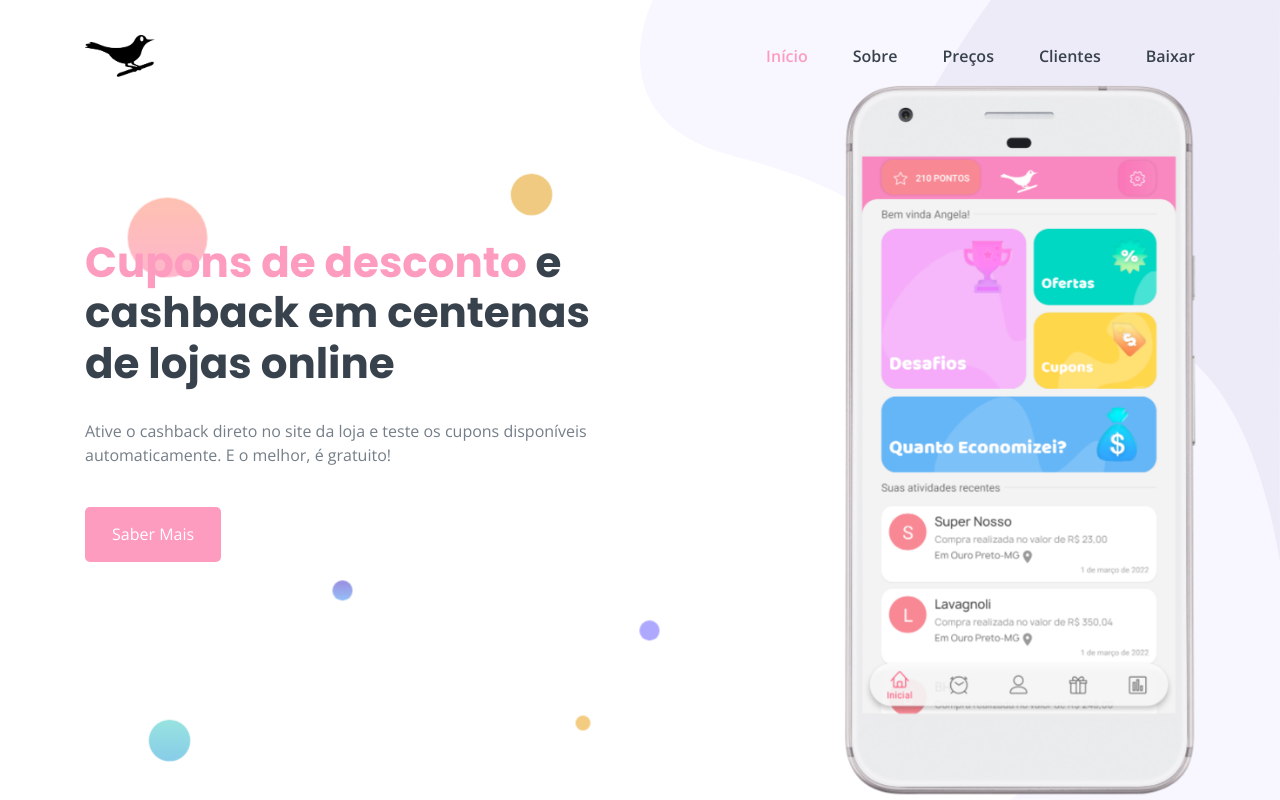
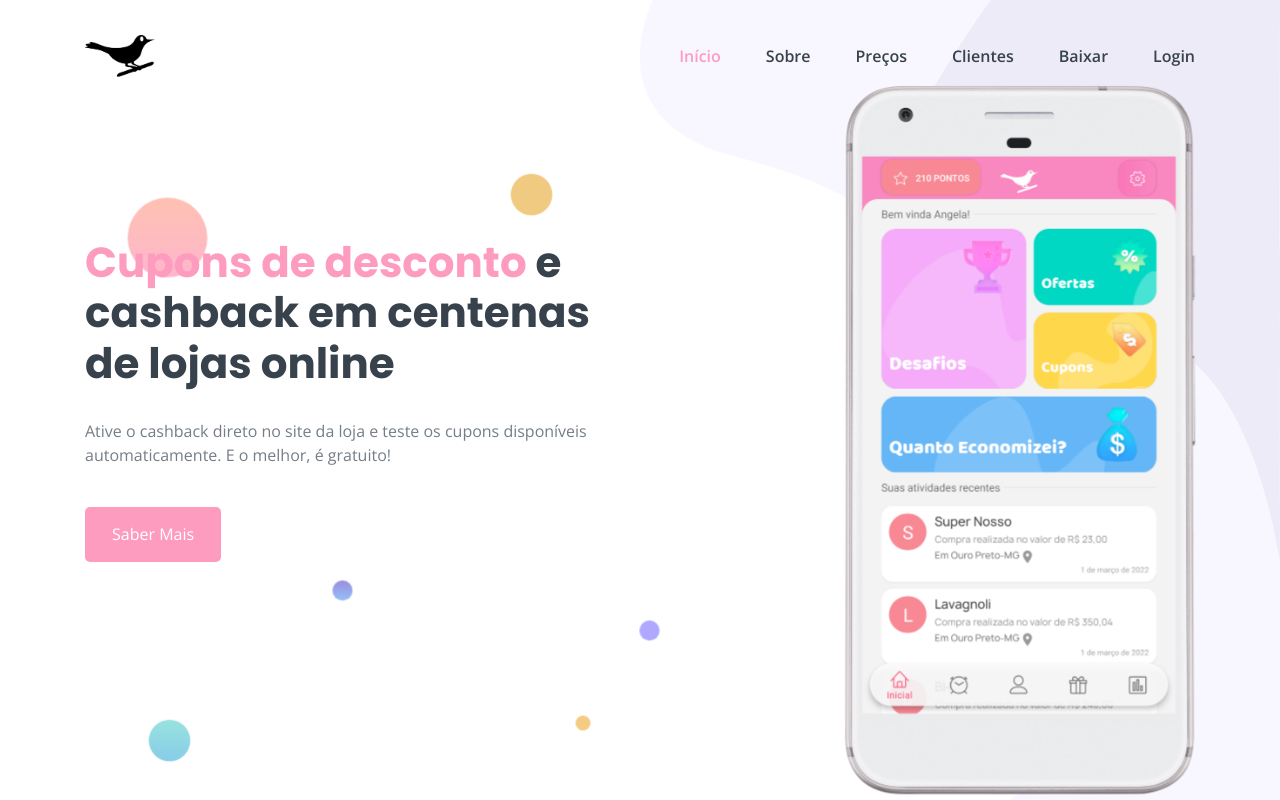
Before and after one commit to Gui027/Passarinho, a plain HTML site: page index.html in a window 1280 px wide. Shown: the top 800 px of the page. Drawn offline with nearby package versions, Linux system fonts and the light colour scheme.

Commit message:
botão de login

```diff
--- a/index.html
+++ b/index.html
@@ -91,6 +91,9 @@
                                     </li>
                                     <li class="nav-item">
                                         <a class="page-scroll" href="#download">Baixar</a>
+                                    </li>
+                                    <li class="nav-item">
+                                        <a class="page-scroll" href="#">Login</a>
                                     </li>
                                 </ul>
                             </div> <!-- navbar collapse -->
@@ -441,6 +444,7 @@
                                     <li><a class="" href="#about">Preços</a></li>
                                     <li><a class="" href="#clients">Clientes</a></li>
                                     <li><a class="" href="#download">Baixar</a></li>
+                                    <li><a class="" href="#">Login</a></li>
                                 </ul>
                             </div> <!-- footer link wrapper -->
 
```
